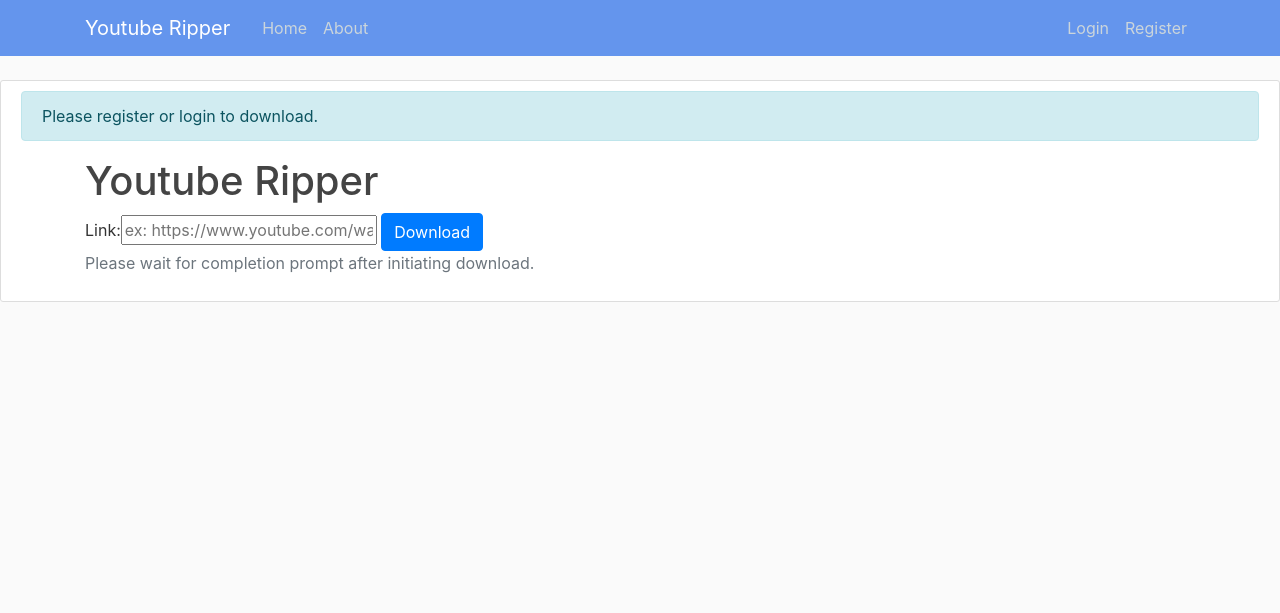
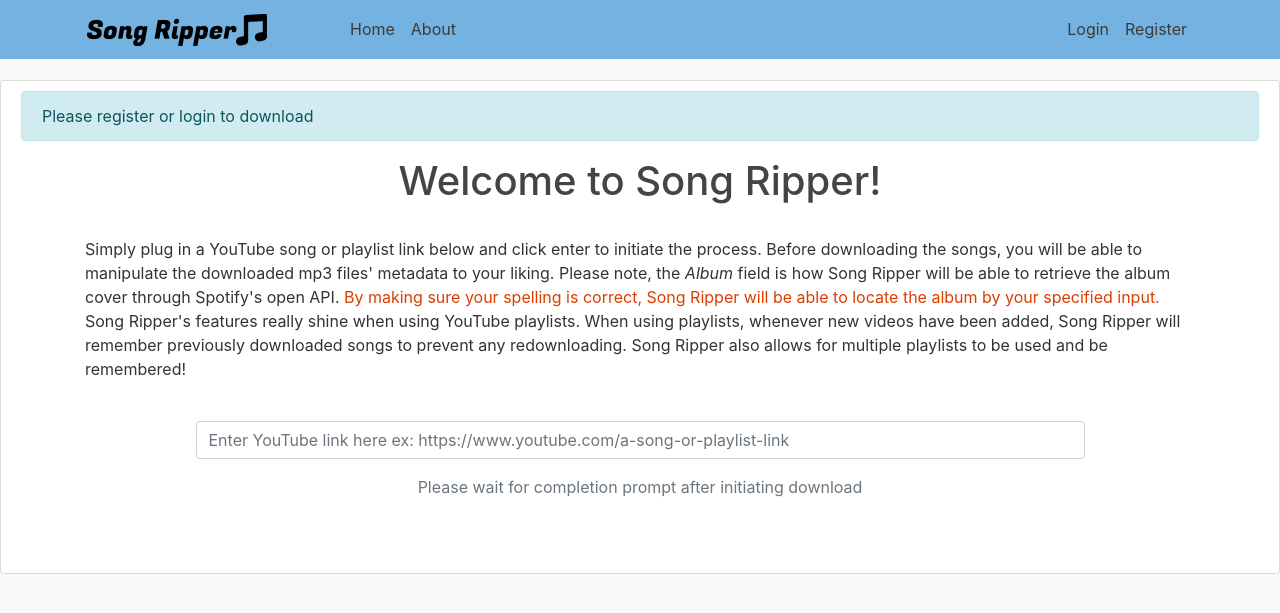
Before and after one commit to shadowstriker15/Online_Ripper, a Django app: page / in a window 1280 px wide. Shown: the top 613 px of the page. Run offline with Django 3.2, Linux system fonts and the light colour scheme; some libraries are stand-ins or nearby versions.

Commit message:
Implemented styling, added about page, more work with Spotify api.

```diff
--- a/RipperProject/RipperApp/forms.py
+++ b/RipperProject/RipperApp/forms.py
@@ -1,34 +1,54 @@
 from django import forms
 from django.core.exceptions import ValidationError
 
-from .models import Link, Song
+from .models import Song
 
 
 class RawLinkForm(forms.Form):
+
+    def __init__(self, *args, **kwargs):
+        super(RawLinkForm, self).__init__(*args, **kwargs)
+        self.fields['link'].label = ""
+
     link = forms.URLField(max_length=500,
                           widget=forms.TextInput(
                               attrs={
-                                  "placeholder": "ex: https://www.youtube.com/watch?v=q6EoRBvdVPQ&list=PLFsQleAWXsj_4yDeebiIADdH5FMayBiJo",
+                                  "placeholder": "Enter YouTube link here ex: https://www.youtube.com/a-song-or-playlist-link",
+                                  'size': 80,
                               }
                           )
                           )
 
     def clean_link(self):
         link = self.cleaned_data.get("link")
-        if not "youtube.com" in link:
-            raise ValidationError("This is not a valid YouTube link")
+        if "youtube.com" not in link:
+            raise ValidationError("Enter a valid YouTube link")
         return link
 
 
 class RawSongForm(forms.Form):
-
     artist = forms.CharField(max_length=100,
                              widget=forms.TextInput()
                              )
+    album = forms.CharField(max_length=100,
+                            widget=forms.TextInput()
+                            )
     title = forms.CharField(max_length=100,
                             widget=forms.TextInput()
                             )
-    album = forms.CharField(max_length=100,
-                            widget=forms.TextInput()
-                            )
     genre = forms.ChoiceField(choices=Song.genreList)
+
+
+class FindAlbumsForm(forms.Form):
+
+    def __init__(self, *args, **kwargs):
+        super(FindAlbumsForm, self).__init__(*args, **kwargs)
+        self.fields['find_artist'].label = ""
+
+    find_artist = forms.CharField(max_length=100,
+                                  widget=forms.TextInput(
+                                      attrs={
+                                          "placeholder": "Artist name here",
+                                      }
+                                  )
+                                  )
--- a/RipperProject/RipperApp/static/RipperApp/main.css
+++ b/RipperProject/RipperApp/static/RipperApp/main.css
@@ -13,15 +13,15 @@
 }
 
 .bg-steel {
-    background-color: #6495ED;
+    background-color: #74b3e1;
 }
 
 .site-header .navbar-nav .nav-link {
-    color: #cbd5db;
+    color: #3b3b3b;
 }
 
 .site-header .navbar-nav .nav-link:hover {
-    color: #ffffff;
+    color: #e6e6e6;
 }
 
 .site-header .navbar-nav .nav-link.active {
@@ -36,6 +36,10 @@
     margin-bottom: 20px;
 }
 
+.caution{
+    color: #da3e00;
+}
+
 form {
     display: inline-block;
 
--- a/RipperProject/RipperApp/templates/RipperApp/base.html
+++ b/RipperProject/RipperApp/templates/RipperApp/base.html
@@ -5,18 +5,19 @@
     <meta charset="utf-8">
     <meta name="viewport" content="width=device-width, initial-scale=1.0, shrink-to-fit=no">
 
-    <title>Youtube Ripper</title>
+    <title>Song Ripper</title>
     <link rel="stylesheet"
           href="https://stackpath.bootstrapcdn.com/bootstrap/4.4.1/css/bootstrap.min.css"
           integrity="sha384-Vkoo8x4CGsO3+Hhxv8T/Q5PaXtkKtu6ug5TOeNV6gBiFeWPGFN9MuhOf23Q9Ifjh"
           crossorigin="anonymous">
     <link rel="stylesheet" type="text/css" href="{% static 'RipperApp/main.css' %}">
+    <link rel="shortcut icon" type="images/png" href="{% static 'RipperApp/img/favicon.png' %}">
 </head>
 <body>
 <header class="site-header">
     <nav class="navbar navbar-expand-md navbar-dark bg-steel fixed-top">
         <div class="container">
-            <a class="navbar-brand mr-4" href="/">Youtube Ripper</a>
+            <a class="navbar-brand mr-4" href="{% url 'index' %}"><img src="{% static 'RipperApp/img/logo.png' %}"</a>
             <button class="navbar-toggler" type="button" data-toggle="collapse" data-target="#navbarToggle"
                     aria-controls="navbarToggle" aria-expanded="false" aria-label="Toggle navigation">
                 <span class="navbar-toggler-icon"></span>
--- a/RipperProject/RipperApp/templates/RipperApp/index.html
+++ b/RipperProject/RipperApp/templates/RipperApp/index.html
@@ -2,24 +2,58 @@
 {% load crispy_forms_tags %}
 {% block content %}
     <div class="container">
+
+        <div class="text-center">
+            <h1>Welcome to Song Ripper!</h1>
+        </div>
+
+        <br>
+
         <div>
-        <h1>Youtube Ripper</h1>
+            <p>
+                Simply plug in a YouTube song or playlist link below and click
+                enter to initiate the process. Before downloading the songs, you will be able to
+                manipulate the downloaded mp3 files' metadata to your liking. Please note, the
+                <em>Album</em> field is how Song Ripper will be able to retrieve the album cover through
+                Spotify's open API.<span class="caution"> By making sure your spelling is correct,
+                Song Ripper will be able to locate the album by your specified input.</span> Song Ripper's
+                features really shine when using YouTube playlists. When using playlists, whenever new
+                videos have been added, Song Ripper will remember previously downloaded songs to prevent
+                any redownloading. Song Ripper also allows for multiple playlists to be used and
+                be remembered!
+            </p>
+
         </div>
-    <div>
+
+        <br>
+
+        <div class="row">
+            <div class="mx-auto">
                 <form method="POST"> {% csrf_token %}
-            {{ link_form }} <input class="btn btn-primary" type="submit" value="Download"/>
+                    {{link_form|crispy}}
                 </form>
             </div>
-    <div class="text-muted">
-    <p>Please wait for completion prompt after initiating download.</p>
         </div>
+
+        <div class="text-muted text-center">
+            <p>Please wait for completion prompt after initiating download</p>
+        </div>
+
+        <div>
             {% if messages %}
                 {% for message in messages %}
                     {% if message.message == 'Download complete!' %}
-                <form action="/edit">
+                        <form action="/edit" class="float-right">
                             <input class="btn btn-secondary" type="submit" value="Continue"/>
                         </form>
                     {% endif %}
                 {% endfor %}
             {% endif %}
+        </div>
+
+        <br>
+        <br>
+
+    </div>
+
 {% endblock content %}
--- a/RipperProject/RipperApp/urls.py
+++ b/RipperProject/RipperApp/urls.py
@@ -4,10 +4,10 @@
 
 urlpatterns = [
     path('', views.home_view, name='index'),
-    # path('download/', views.real_download),
     path('edit/', views.song_edit_view, name='edit'),
     path('next/', views.next_page),
     path('home/', views.home_view),
     path('about/', views.about_view),
+    path('download/', views.download_view)
     # path('list/', views.list, name='list'),
     ]
--- a/RipperProject/RipperApp/views.py
+++ b/RipperProject/RipperApp/views.py
@@ -7,17 +7,18 @@
 import os
 import glob
 from .download import yt_download
-from .get_album import get_album
+from .get_cover import find_cover
 from .edit_song import editor
 from .models import Link, Song
-from .forms import RawLinkForm, RawSongForm
+from .forms import RawLinkForm, RawSongForm, FindAlbumsForm
 from django.contrib import messages
 from pathlib import Path
+from .get_albums import find_albums
 
 
 def home_view(request, account_name=None):
     if not request.user.is_authenticated:
-        messages.info(request, f'Please register or login to download.')
+        messages.info(request, f'Please register or login to download')
     current_user = request.user
     link_form = RawLinkForm()
     context = {
@@ -32,88 +33,100 @@
         link_form = RawLinkForm(request.POST)
         if link_form.is_valid():
             if not request.user.is_authenticated:
-                messages.error(request, f'You must be logged in to download.')
+                messages.error(request, f'You must be logged in to download')
             else:
                 Link.objects.create(**link_form.cleaned_data)
                 link = link_form.cleaned_data['link']
                 yt_download(link, current_user)
                 messages.info(request, f'Download complete!')
+        else:
+            context.update({'link_form': link_form})
 
     return render(request, 'RipperApp/index.html', context)
 
 
 def song_edit_view(request):
-    form = RawSongForm()
+    song_form = RawSongForm()
+    artist_form = FindAlbumsForm()
     context = {
-        'form': form
+        'song_form': song_form,
+        'path_num': 1,
+        'artist_form': artist_form
     }
     current_user = request.user
-    home = str(Path.home())
     user = str(current_user)
 
+    file_list = get_song_list(request)
+    path_list = get_path_list(request)
+
+    if len(path_list) != 0:
+        file_name = file_list[0]
+        context.update({"file_name": file_name})
+    else:
+        context.update({'path_num': 0})
+        messages.info(request, f'No more new downloaded songs')
+
+    if request.method == "POST":
+        song_form_post = RawSongForm(request.POST)
+        artist_form_post = FindAlbumsForm(request.POST)
+
+        if artist_form_post.is_valid():
+            print("That's an artist name!")
+            artist = artist_form_post.cleaned_data['find_artist']
+            album_list = find_albums(artist)
+            print(album_list, "TaDa!")
+            context.update({'album_list': album_list})
+
+        if song_form_post.is_valid():
+            artist = song_form_post.cleaned_data['artist']
+            album = song_form_post.cleaned_data['album']
+            album_path = find_cover(album, user)
+            if not album_path:
+                messages.error(request, f'Album cover was not found')
+
+            title = song_form_post.cleaned_data['title']
+            genre = song_form_post.cleaned_data['genre']
+
+            editor(artist, title, album, genre, path_list, album_path)
+            Song.objects.create(**song_form_post.cleaned_data)
+
+            response = HttpResponse(open(path_list[0], 'rb').read())
+            response['Content-Type'] = 'audio/mpeg'
+            file_name = title + '.mp3'
+            response['Content-Disposition'] = "attachment; filename=\"" + file_name + "\""
+            # os.remove(path_list[0])
+            return response
+    return render(request, 'RipperApp/song_edit.html', context)
+
+
+def get_path_list(request):
+    home = str(Path.home())
+    user = str(request.user)
     path = os.path.join(home, 'Users', user, 'Downloads', '*mp3')
-    path_list = glob.glob(path)
+    return glob.glob(path)
+
+
+def get_song_list(request):
+    path_list = get_path_list(request)
     file_list = []
     for path in path_list:
         file_name = os.path.basename(path)
         file_list.append(file_name)
-
-    context.update({"path_list": path_list})
-    print(file_list, "this is file list")
-    if len(file_list) != 0:
-        file_name = file_list[0]
-        context.update({"file_name": file_name})
-    else:
-        messages.info(request, f'No more new downloaded songs.')
-
-    if request.method == "POST":
-
-        # doc_form = DocumentForm(request.POST, request.FILES)
-        #
-        # context.update({'doc_form': doc_form})
-
-        song_form = RawSongForm(request.POST)
-
-        # if doc_form.is_valid():
-        #     new_doc = Document(docfile=request.FILES['docfile'])
-        #     new_doc.save()
-
-        if song_form.is_valid():
-            artist = song_form.cleaned_data['artist']
-            title = song_form.cleaned_data['title']
-            album = song_form.cleaned_data['album']
-            genre = song_form.cleaned_data['genre']
-            album_path = get_album(album, user)
-            editor(artist, title, album, genre, path_list, album_path)
-            Song.objects.create(**song_form.cleaned_data)
-            # real_download(request, path_list[0])
-            response = HttpResponse(open(path_list[0], 'rb').read())
-            response['Content-Type'] = 'audio/mpeg'
-            file_name = str(file_name)
-            response['Content-Disposition'] = "attachment; filename=\"" + file_name + "\""
-            os.remove(path_list[0])
-            return response
-
-    return render(request, 'RipperApp/song_edit.html', context)
-
-
-def real_download(request, path=None):
-    # if path is None:
-    #     raise Http404
-    # else:
-    # path = path.replace(os.sep, "/")
-    # print(path)
-    response = HttpResponse(open(path, 'rb').read())
-    response['Content-Type'] = 'audio/mpeg'
-    response['Content-Disposition'] = 'attachment; filename=DownloadedSong.mp3'
-    # os.remove(path_list[0])
-    return response
+    return file_list
 
 
 def next_page(request):
-    # Clicked next button
-    # if request.GET.get('next'):
-    #     pass
+    path_list = get_path_list(request)
+
+    if len(path_list) == 1:
+        os.remove(path_list[0])
+    else:
+        print("Removing a song!")
+        os.remove(path_list[0])
+    return song_edit_view(request)
+
+
+def download_view(request):
     return song_edit_view(request)
 
 
```
Also changed, not shown: RipperProject/RipperApp/download.py (+33 -14 lines), RipperProject/RipperApp/edit_song.py (+3 -6 lines), RipperProject/RipperApp/get_albums.py (added, +35 -0 lines), RipperProject/RipperApp/get_cover.py (renamed from RipperProject/RipperApp/get_album.py, +9 -6 lines), RipperProject/RipperApp/templates/RipperApp/song_edit.html (+30 -8 lines), RipperProject/RipperApp/migrations/0013_auto_20200402_2219.py (added), RipperProject/RipperApp/static/RipperApp/img/favicon.png (added), RipperProject/RipperApp/static/RipperApp/img/logo.png (added), RipperProject/db.sqlite3. Lines whose indentation alone changed are shown as unchanged.
